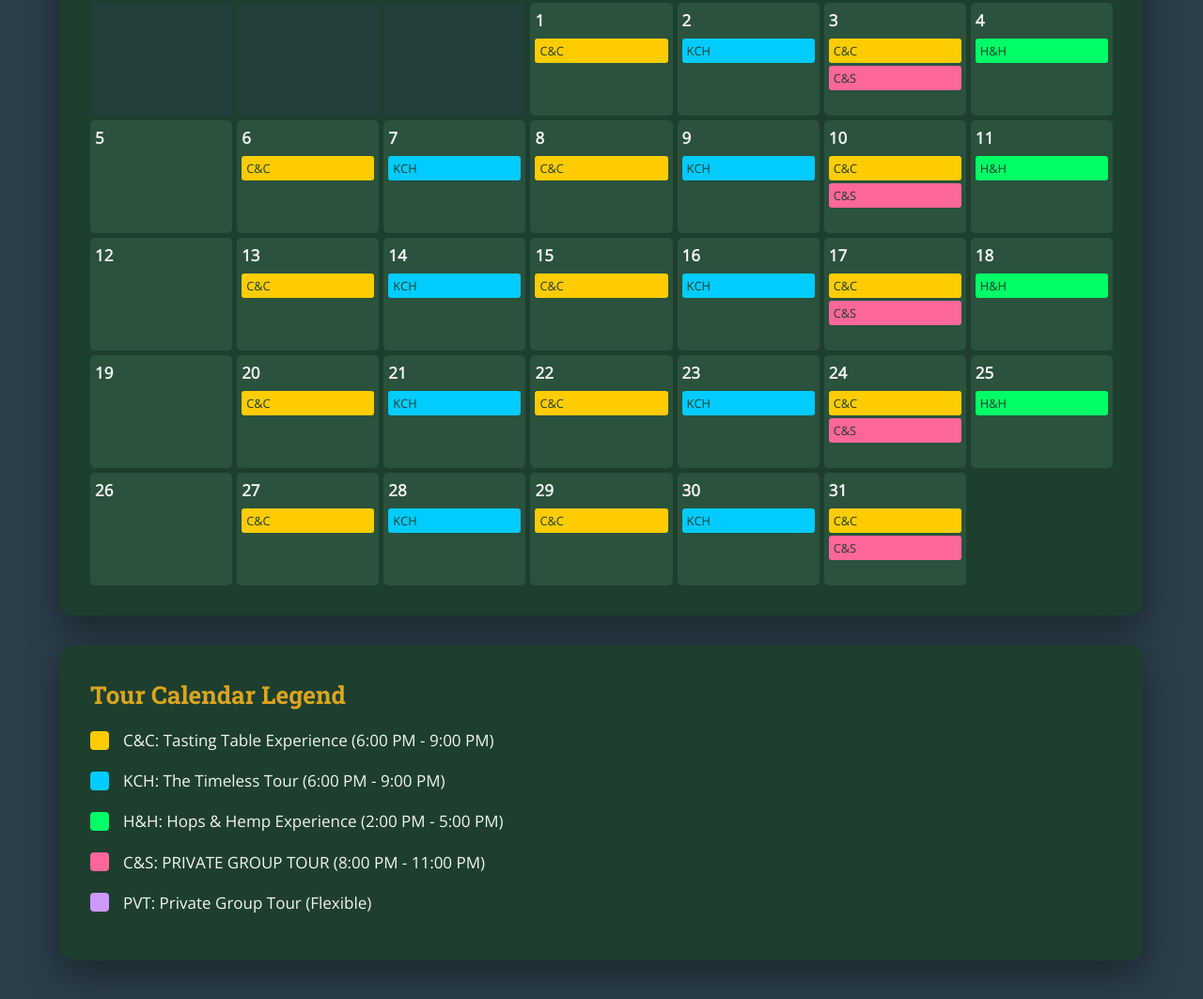
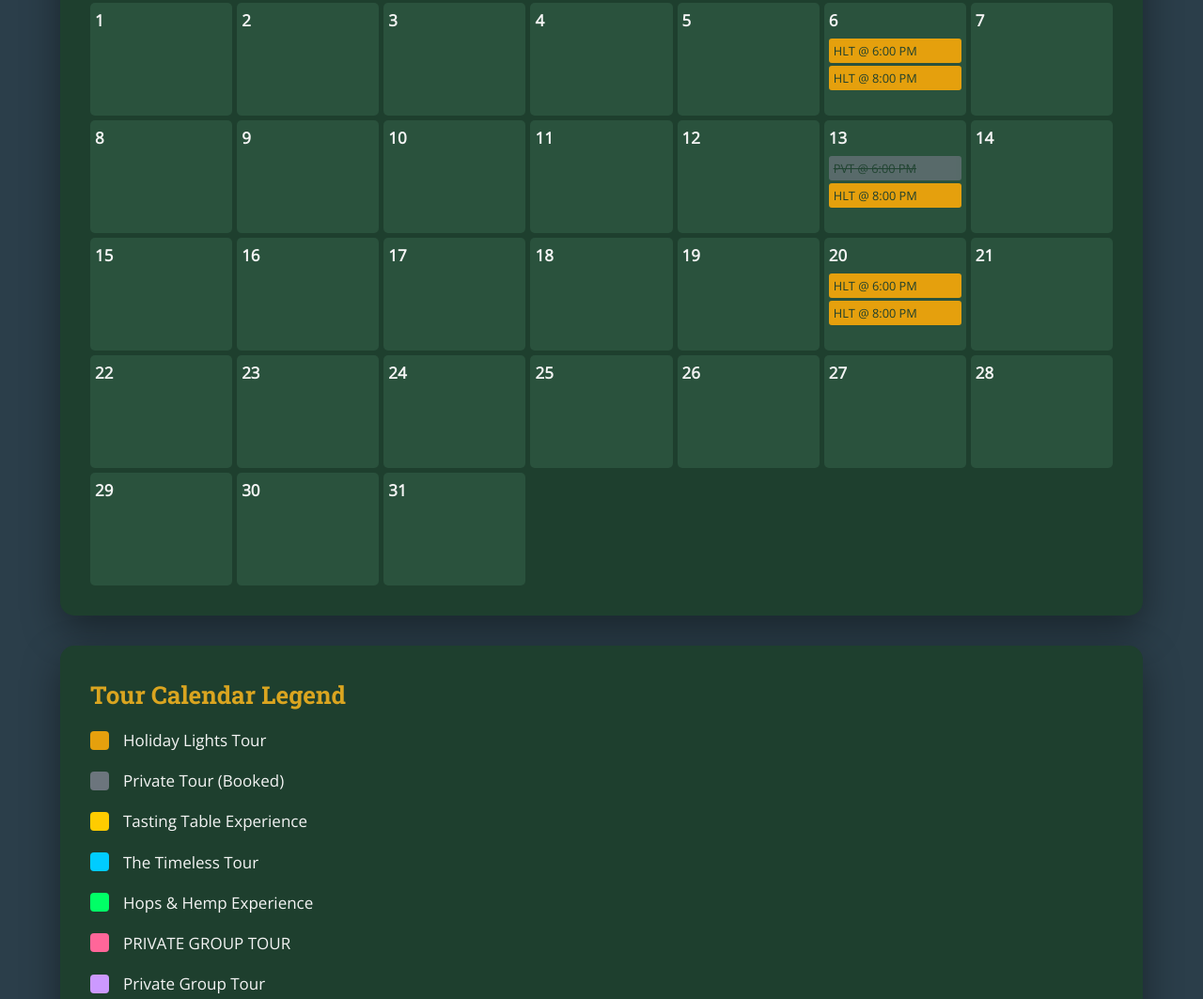
Before and after one commit to cbreqs/eakc, a website: page public/index.html in a window 1280 px wide. Shown: the part 1046-2109 px from the top of the page at 94% size. Drawn offline with nearby package versions, Linux system fonts and the light colour scheme.

Commit message:
feat: Update calendar with specific December dates and limit navigation

```diff
--- a/public/client.js
+++ b/public/client.js
@@ -32,20 +32,36 @@ function initializeRaffleForm() {
 }
 
 function initializeCarousel() {
-    // The carousel is handled by CSS animations, so no extra JS is needed for the basic functionality.
-    // If controls or other features are added, they would be initialized here.
+    // Carousel is handled by CSS animations
 }
 
 function initializeCalendar() {
-    const tourData = {
-        'C&C': { name: 'Tasting Table Experience', days: [2, 4, 6], time: '6:00 PM - 9:00 PM', capacity: 10, color: 'var(--calendar-event-c-and-c)', url: 'https://www.eventbrite.com/e/holiday-light-tour-tickets-1971504759808?aff=oddtdtcreator' },
-        'KCH': { name: 'The Timeless Tour', days: [3, 5], time: '6:00 PM - 9:00 PM', capacity: 10, color: 'var(--calendar-event-kch)', url: 'https://www.eventbrite.com/e/holiday-light-tour-tickets-1971504759808?aff=oddtdtcreator' },
-        'H&H': { name: 'Hops & Hemp Experience', days: [0], time: '2:00 PM - 5:00 PM', capacity: 10, color: 'var(--calendar-event-h-and-h)', url: 'https://www.eventbrite.com/e/holiday-light-tour-tickets-1971504759808?aff=oddtdtcreator' },
-        'C&S': { name: 'PRIVATE GROUP TOUR', days: [6], time: '8:00 PM - 11:00 PM', capacity: 10, color: 'var(--calendar-event-c-and-s)', url: 'https://www.eventbrite.com/e/holiday-light-tour-tickets-1971504759808?aff=oddtdtcreator' },
-        'PVT': { name: 'Private Group Tour', days: [], time: 'Flexible', capacity: 'Varies', color: 'var(--calendar-event-pvt)', url: 'mailto:hello@elevatedadventureskc.com' }
+    const tourTypes = {
+        'HLT': { name: 'Holiday Lights Tour', color: '#E5A00D', url: 'https://www.eventbrite.com/e/holiday-light-tour-tickets-1971504759808?aff=oddtdtcreator' },
+        'PVT-B': { name: 'Private Tour (Booked)', color: '#6c757d' },
+        'C&C': { name: 'Tasting Table Experience', days: [2, 4, 6], time: '6:00 PM - 9:00 PM', color: 'var(--calendar-event-c-and-c)', url: 'https://www.eventbrite.com/e/holiday-light-tour-tickets-1971504759808?aff=oddtdtcreator' },
+        'KCH': { name: 'The Timeless Tour', days: [3, 5], time: '6:00 PM - 9:00 PM', color: 'var(--calendar-event-kch)', url: 'https://www.eventbrite.com/e/holiday-light-tour-tickets-1971504759808?aff=oddtdtcreator' },
+        'H&H': { name: 'Hops & Hemp Experience', days: [0], time: '2:00 PM - 5:00 PM', color: 'var(--calendar-event-h-and-h)', url: 'https://www.eventbrite.com/e/holiday-light-tour-tickets-1971504759808?aff=oddtdtcreator' },
+        'C&S': { name: 'PRIVATE GROUP TOUR', days: [6], time: '8:00 PM - 11:00 PM', color: 'var(--calendar-event-c-and-s)', url: 'https://www.eventbrite.com/e/holiday-light-tour-tickets-1971504759808?aff=oddtdtcreator' },
+        'PVT': { name: 'Private Group Tour', time: 'Flexible', color: 'var(--calendar-event-pvt)', url: 'mailto:hello@elevatedadventureskc.com' }
     };
 
-    let currentDate = new Date(2026, 0, 1); // Start in January 2026
+    const specificEvents = {
+        "2025-12-06": [
+            { tourKey: 'HLT', time: '6:00 PM' },
+            { tourKey: 'HLT', time: '8:00 PM' }
+        ],
+        "2025-12-13": [
+            { tourKey: 'PVT-B', time: '6:00 PM' },
+            { tourKey: 'HLT', time: '8:00 PM' }
+        ],
+        "2025-12-20": [
+            { tourKey: 'HLT', time: '6:00 PM' },
+            { tourKey: 'HLT', time: '8:00 PM' }
+        ]
+    };
+
+    let currentDate = new Date(2025, 11, 1); // Start in December 2025
 
     const monthYearDisplay = document.getElementById('month-year-display');
     const calendarGrid = document.querySelector('.calendar-grid');
@@ -53,9 +69,31 @@ function initializeCalendar() {
     const nextMonthBtn = document.getElementById('next-month-btn');
     const legendContainer = document.getElementById('tour-legend-container');
 
+    function getEventsForDay(year, month, day) {
+        const events = [];
+        const dateString = `${year}-${String(month + 1).padStart(2, '0')}-${String(day).padStart(2, '0')}`;
+
+        if (specificEvents[dateString]) {
+            events.push(...specificEvents[dateString]);
+        }
+
+        if (year === 2026 && month === 0) { // January 2026
+            const dayOfWeek = new Date(year, month, day).getDay();
+            for (const tourKey in tourTypes) {
+                const tour = tourTypes[tourKey];
+                if (tour.days && tour.days.includes(dayOfWeek)) {
+                    events.push({ tourKey: tourKey, time: tour.time.split(' ')[0] });
+                }
+            }
+        }
+        return events;
+    }
+
     function renderCalendar() {
+        const month = currentDate.getMonth();
+        const year = currentDate.getFullYear();
+
         calendarGrid.innerHTML = '';
-        // Add day names header again for when grid is cleared
         const dayNames = ['Monday', 'Tuesday', 'Wednesday', 'Thursday', 'Friday', 'Saturday', 'Sunday'];
         dayNames.forEach(day => {
             const dayNameCell = document.createElement('div');
@@ -64,67 +102,60 @@ function initializeCalendar() {
             calendarGrid.appendChild(dayNameCell);
         });
 
-        const month = currentDate.getMonth();
-        const year = currentDate.getFullYear();
-
         monthYearDisplay.textContent = `${currentDate.toLocaleString('default', { month: 'long' })} ${year}`;
 
         const firstDayOfMonth = new Date(year, month, 1).getDay();
         const daysInMonth = new Date(year, month + 1, 0).getDate();
-
-        // Adjust for Monday start
         const dayOffset = (firstDayOfMonth === 0) ? 6 : firstDayOfMonth - 1;
 
         for (let i = 0; i < dayOffset; i++) {
-            const emptyCell = document.createElement('div');
-            emptyCell.classList.add('calendar-day', 'other-month');
-            calendarGrid.appendChild(emptyCell);
+            calendarGrid.appendChild(document.createElement('div')).classList.add('calendar-day', 'other-month');
         }
 
         for (let i = 1; i <= daysInMonth; i++) {
             const dayCell = document.createElement('div');
             dayCell.classList.add('calendar-day');
+            dayCell.innerHTML = `<div class="day-number">${i}</div>`;
 
-            const dayNumber = document.createElement('div');
-            dayNumber.classList.add('day-number');
-            dayNumber.textContent = i;
-            dayCell.appendChild(dayNumber);
+            const dayEvents = getEventsForDay(year, month, i);
+            if (dayEvents.length > 0) {
+                dayEvents.forEach(eventData => {
+                    const tour = tourTypes[eventData.tourKey];
+                    const eventElement = document.createElement('div');
+                    eventElement.classList.add('event');
+                    eventElement.style.backgroundColor = tour.color;
+                    eventElement.textContent = `${eventData.tourKey.replace('-B','')} @ ${eventData.time}`;
 
-            const dayOfWeek = new Date(year, month, i).getDay();
-
-            for (const tourKey in tourData) {
-                const tour = tourData[tourKey];
-                if (tour.days.includes(dayOfWeek)) {
-                    const eventElement = document.createElement('div');
-                    eventElement.classList.add('event', tourKey.replace('&','-and-'));
-                    eventElement.textContent = tourKey;
-                    eventElement.style.backgroundColor = tour.color;
-                    eventElement.addEventListener('click', () => {
-                        window.open(tour.url, '_blank');
-                    });
+                    if (eventData.tourKey.includes('-B')) {
+                        eventElement.classList.add('booked');
+                    } else {
+                        eventElement.addEventListener('click', (e) => {
+                            e.stopPropagation();
+                            window.open(tour.url, '_blank');
+                        });
+                    }
                     dayCell.appendChild(eventElement);
-                }
+                });
             }
             calendarGrid.appendChild(dayCell);
         }
+        updateNavButtons();
+    }
+
+    function updateNavButtons() {
+        const month = currentDate.getMonth();
+        const year = currentDate.getFullYear();
+        prevMonthBtn.disabled = (year === 2025 && month === 11);
+        nextMonthBtn.disabled = (year === 2026 && month === 0);
     }
 
     function renderLegend() {
         legendContainer.innerHTML = '<h3>Tour Calendar Legend</h3>';
-        for (const tourKey in tourData) {
-            const tour = tourData[tourKey];
+        for (const tourKey in tourTypes) {
+            const tour = tourTypes[tourKey];
             const legendItem = document.createElement('div');
             legendItem.classList.add('legend-item');
-
-            const colorBox = document.createElement('div');
-            colorBox.classList.add('legend-color-box');
-            colorBox.style.backgroundColor = tour.color;
-
-            const legendText = document.createElement('span');
-            legendText.textContent = `${tourKey}: ${tour.name} (${tour.time})`;
-
-            legendItem.appendChild(colorBox);
-            legendItem.appendChild(legendText);
+            legendItem.innerHTML = `<div class="legend-color-box" style="background-color: ${tour.color};"></div><span>${tour.name}</span>`;
             legendContainer.appendChild(legendItem);
         }
     }
--- a/public/styles.css
+++ b/public/styles.css
@@ -189,6 +189,11 @@ header nav a:hover {
     cursor: pointer;
 }
 
+#prev-month-btn:disabled, #next-month-btn:disabled {
+    opacity: 0.5;
+    cursor: not-allowed;
+}
+
 #month-year-display {
     color: var(--pristine-white);
 }
@@ -239,8 +244,14 @@ header nav a:hover {
     transition: opacity 0.3s ease;
 }
 
-.event:hover {
+.event:hover:not(.booked) {
     opacity: 0.8;
+}
+
+.event.booked {
+    text-decoration: line-through;
+    cursor: not-allowed;
+    opacity: 0.7;
 }
 
 .event.C-and-C { background-color: var(--calendar-event-c-and-c); }
```
